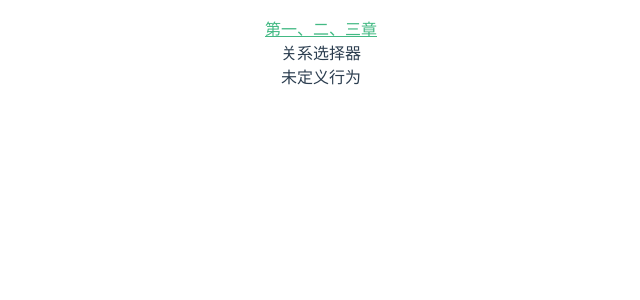
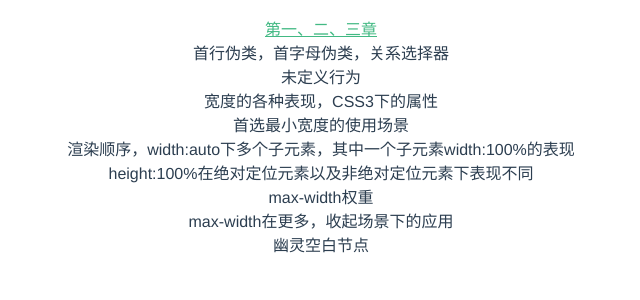
Before and after one commit to ZHKO1/cssworld, a Vue app in the folder example/: page /part1 in a window 1280 px wide. Shown: the top 300 px of the page, without its empty margins (319-959 px from the left). Built offline with nearby package versions, Linux system fonts and the light colour scheme.

Commit message:
第三章完毕

```diff
--- a/example/src/components/HelloWorld.vue
+++ b/example/src/components/HelloWorld.vue
@@ -18,8 +18,15 @@ export default {
     return {
       hrefArray: [
         {url:"/part1",text:"第一、二、三章",items:[
-          "关系选择器",
+          "首行伪类，首字母伪类，关系选择器",
           "未定义行为",
+          "宽度的各种表现，CSS3下的属性",
+          "首选最小宽度的使用场景",
+          "渲染顺序，width:auto下多个子元素，其中一个子元素width:100%的表现",
+          "height:100%在绝对定位元素以及非绝对定位元素下表现不同",
+          "max-width权重",
+          "max-width在更多，收起场景下的应用",
+          "幽灵空白节点",
         ]}
       ]
     }
--- a/example/src/components/part1.vue
+++ b/example/src/components/part1.vue
@@ -226,6 +226,7 @@ export default {
     width: 100%;
     background-color: #34538b;
     color: #fff;
+    text-align: left
   }
   .box_style2 {
     width: 200px;
```
